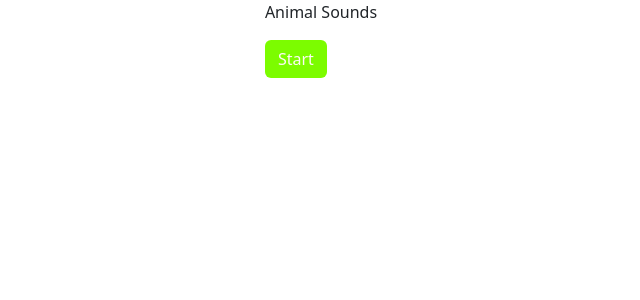
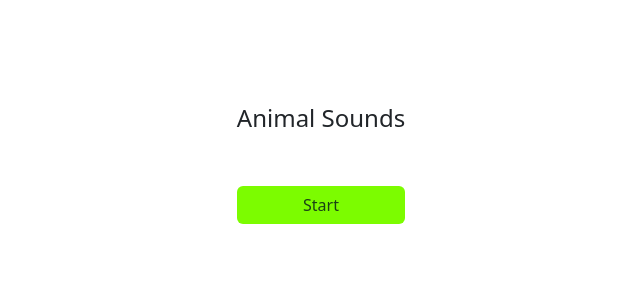
Before and after one commit to configcat-labs/configcat-google-analytics-integration-sample, a Vue app: page / in a window 1280 px wide. Shown: the top 300 px of the page, without its empty margins (319-959 px from the left). Built offline with nearby package versions, Linux system fonts and the light colour scheme.

Commit message:
Modified splash screen

```diff
--- a/src/App.vue
+++ b/src/App.vue
@@ -17,9 +17,9 @@ onMounted(() => {
 <template>
     <div class="container d-flex flex-column justify-content-center align-items-center">
       <main>
-        <div v-if="!gameStarted" class="splash-screen">
-        <p>Animal Sounds</p>
-        <button class="btn lemon-green" @click="gameStarted = true">Start</button>
+        <div v-if="!gameStarted" id="splash__screen">
+        <p id="app__title">Animal Sounds</p>
+        <button class="btn lawn-green__button" @click="gameStarted = true">Start</button>
       </div>
       <div v-else>
         <QuizContainer
@@ -33,8 +33,20 @@ onMounted(() => {
 
 <style scoped>
 
-  .lemon-green {
+  #splash__screen {
+    margin-top: 100px;
+    display: flex;
+    flex-direction: column;
+    justify-content: space-around;
+  }
+
+  #app__title {
+    margin-bottom: 50px;
+    font-size: 1.5rem;
+  }
+
+  .lawn-green__button {
     background-color: lawngreen;
-    color: rgb(253, 250, 245);
+    color: rgb(26, 65, 21);
   }
 </style>
```
